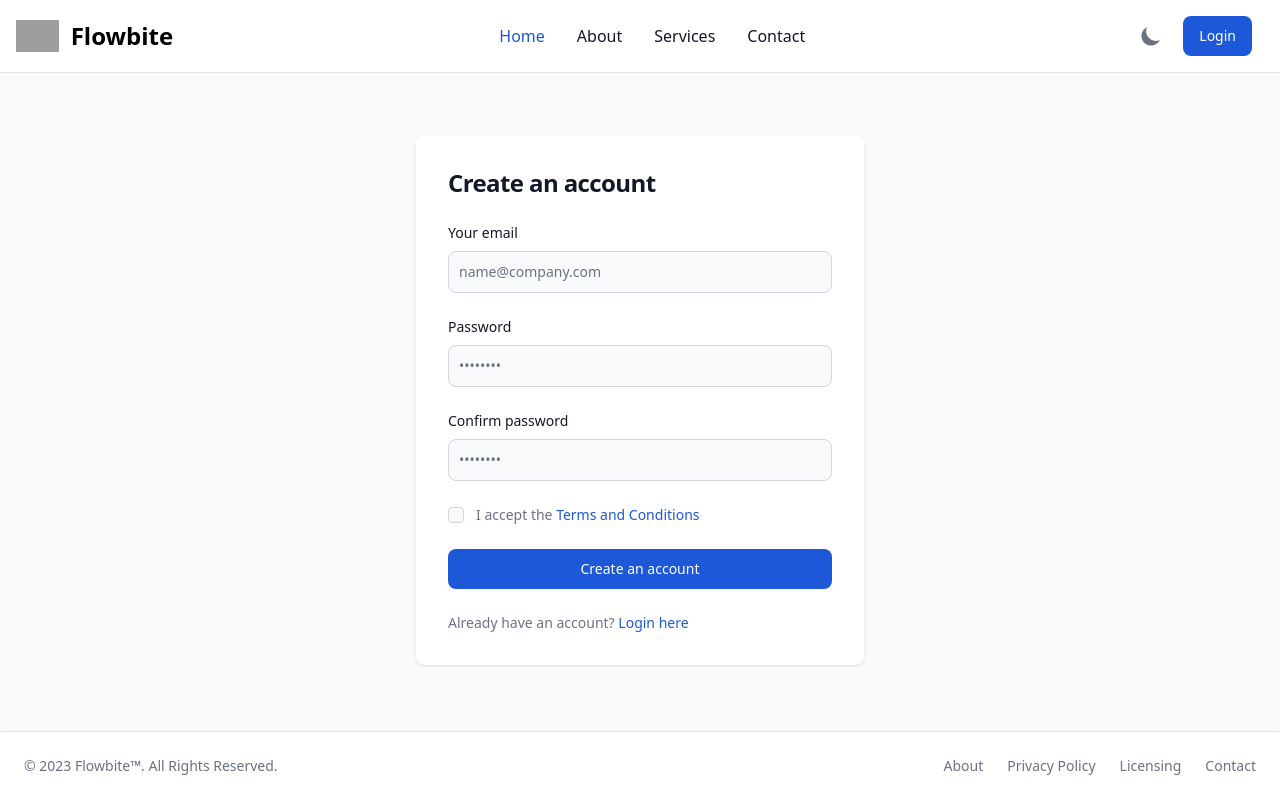
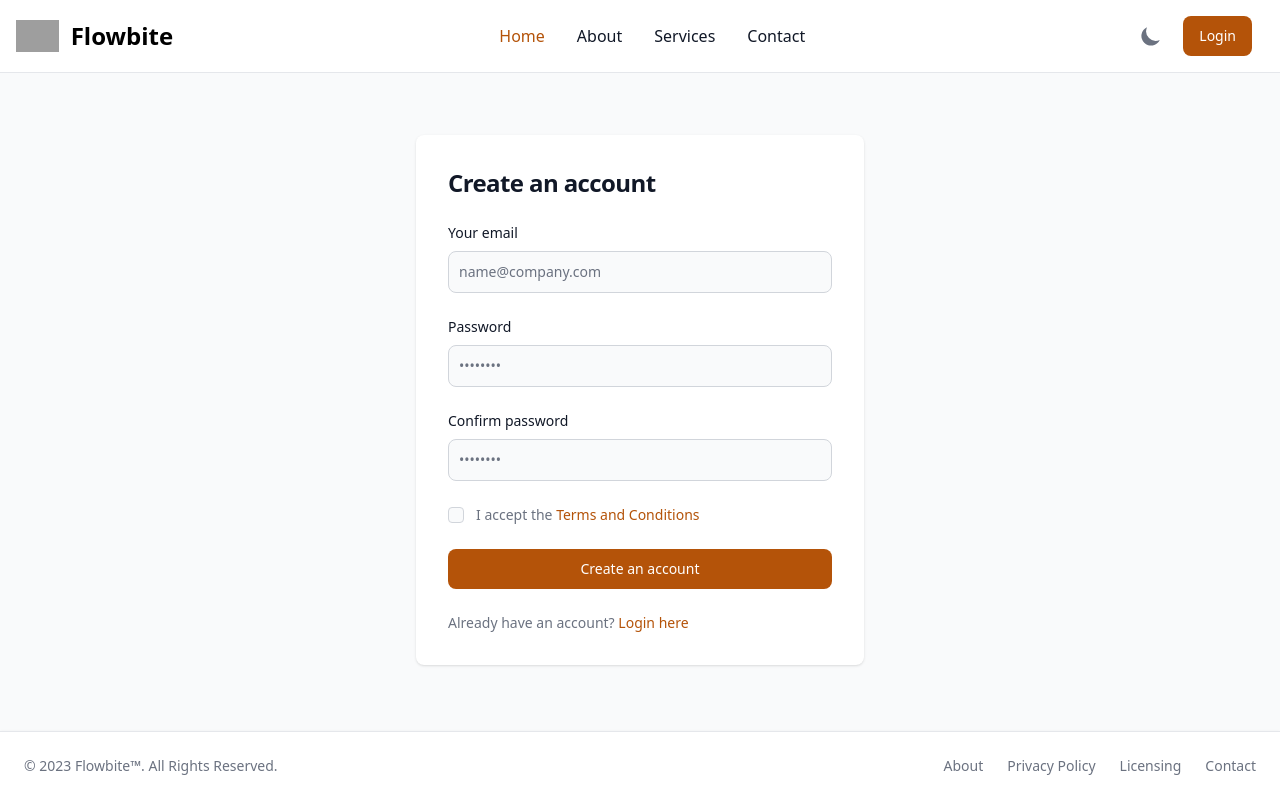
Before and after one commit to 222dipa/flowbite-angular-dashboard, an Angular app: page /register in a window 1280 px wide. Built offline with nearby package versions, Linux system fonts and the light colour scheme; grey boxes are pictures that could not be loaded.

Commit message:
fix register checkbox with theme

```diff
--- a/src/app/core/auth/register/register.component.ts
+++ b/src/app/core/auth/register/register.component.ts
@@ -30,7 +30,7 @@ import {RouterLink} from "@angular/router";
               </div>
               <div class="flex items-start">
                 <div class="flex items-center h-5">
-                  <input id="terms" aria-describedby="terms" type="checkbox" class="w-4 h-4 textp-primary-600 border border-gray-300 rounded bg-gray-50 focus:ring-3 focus:ring-primary-400 dark:bg-gray-700 dark:border-gray-600 dark:focus:ring-primary-700 dark:ring-offset-gray-800" required="">
+                  <input id="terms" aria-describedby="terms" type="checkbox" class="w-4 h-4 text-primary-600 border border-gray-300 rounded bg-gray-50 focus:ring-3 focus:ring-primary-400 dark:bg-gray-700 dark:border-gray-600 dark:focus:ring-primary-700 dark:ring-offset-gray-800" required="">
                 </div>
                 <div class="ml-3 text-sm">
                   <label for="terms" class="font-light text-gray-500 dark:text-gray-300">I accept the <a class="font-medium text-primary-700 hover:underline dark:text-primary-600" href="#">Terms and Conditions</a></label>
--- a/tailwind.config.js
+++ b/tailwind.config.js
@@ -7,19 +7,20 @@ module.exports = {
   theme: {
     extend: {
       colors: {
-        primary: {
-          '50': '#eff4ff',
-          '100': '#dbe6fe',
-          '200': '#bfd3fe',
-          '300': '#93b4fd',
-          '400': '#6090fa',
-          '500': '#3b76f6',
-          '600': '#2563eb',
-          '700': '#1d58d8',
-          '800': '#1e4baf',
-          '900': '#1e408a',
-          '950': '#172a54',
-        },
+        // primary: {
+        //   '50': '#eff4ff',
+        //   '100': '#dbe6fe',
+        //   '200': '#bfd3fe',
+        //   '300': '#93b4fd',
+        //   '400': '#6090fa',
+        //   '500': '#3b76f6',
+        //   '600': '#2563eb',
+        //   '700': '#1d58d8',
+        //   '800': '#1e4baf',
+        //   '900': '#1e408a',
+        //   '950': '#172a54',
+        // },
+        primary: {"50":"#fffbeb","100":"#fef3c7","200":"#fde68a","300":"#fcd34d","400":"#fbbf24","500":"#f59e0b","600":"#d97706","700":"#b45309","800":"#92400e","900":"#78350f","950":"#451a03"}
       }
     },
     fontFamily: {
```
